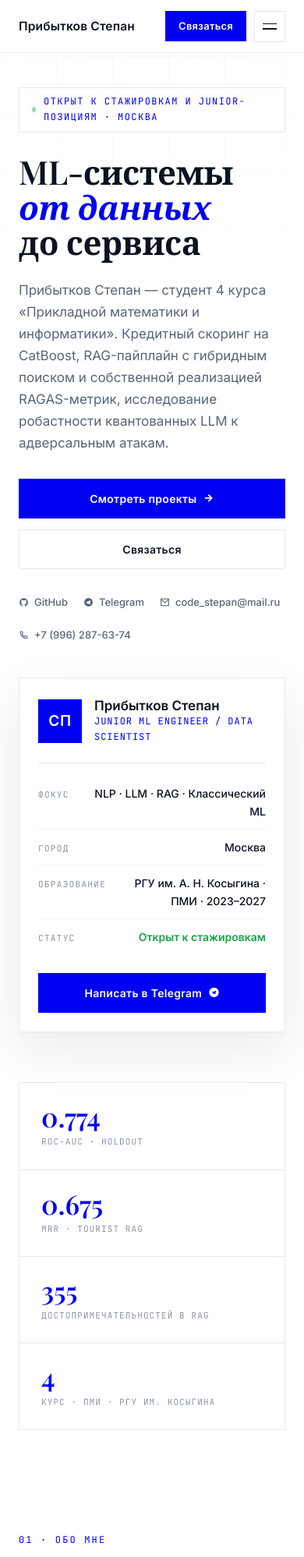
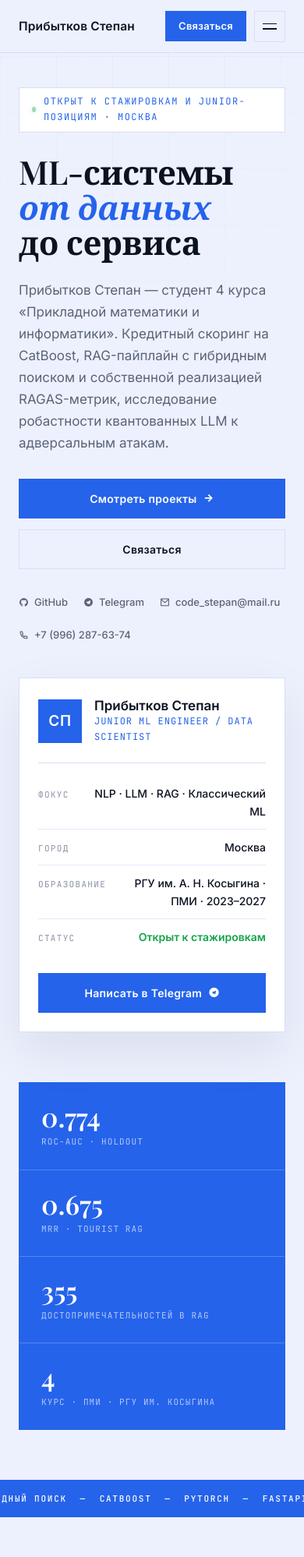
Before and after one commit to code-stepan/portfolio, a plain HTML site: page index.html in a window 390 px wide. Shown: the top 1997 px of the page at 78% size. Drawn offline with nearby package versions, Linux system fonts and the light colour scheme; a web font is replaced by a local one.

Commit message:
Больше синего в духе Nous Research: светло-синий фон, белые карточки, тикер-строка, метки [ 01 ], полоса метрик синим; мягкий синий #2563EB вместо ядовитого #0000F2
Co-authored-by: code-stepan <code-stepan@users.noreply.github.com>

```diff
--- a/css/style.css
+++ b/css/style.css
@@ -1,18 +1,18 @@
 /* ============================================================
    Portfolio — Прибытков Степан
-   Design system: white + blue, square corners, mono labels
+   Design system: light blue field, white cards, square corners
    ============================================================ */
 
 :root {
-  --bg: #FFFFFF;
-  --bg-alt: #F6F8FC;
-  --panel: #F6F8FC;
-  --panel-hover: #EEF2FA;
-  --border: #E3E8F2;
-  --border-soft: #EDF1F8;
-  --blue: #0000F2;
-  --blue-hover: #1A1AF5;
-  --blue-dim: rgba(0, 0, 242, 0.06);
+  --bg: #EDF1FE;
+  --bg-alt: #E4EAFF;
+  --panel: #FFFFFF;
+  --panel-hover: #F3F5FF;
+  --border: #D8DEF4;
+  --border-soft: #E4E9FA;
+  --blue: #2563EB;
+  --blue-hover: #1D4ED8;
+  --blue-dim: rgba(37, 99, 235, 0.07);
   --text: #0B1220;
   --muted: #5A6478;
   --faint: #8B93A7;
@@ -66,8 +66,8 @@ img { max-width: 100%; }
   pointer-events: none;
   z-index: 0;
   background-image:
-    linear-gradient(rgba(0, 0, 242, 0.035) 1px, transparent 1px),
-    linear-gradient(90deg, rgba(0, 0, 242, 0.035) 1px, transparent 1px);
+    linear-gradient(rgba(37, 99, 235, 0.05) 1px, transparent 1px),
+    linear-gradient(90deg, rgba(37, 99, 235, 0.05) 1px, transparent 1px);
   background-size: 72px 72px;
   mask-image: radial-gradient(ellipse 90% 60% at 50% 0%, black 0%, transparent 100%);
   -webkit-mask-image: radial-gradient(ellipse 90% 60% at 50% 0%, black 0%, transparent 100%);
@@ -124,10 +124,10 @@ img { max-width: 100%; }
   height: var(--nav-h);
   display: flex;
   align-items: center;
-  background: rgba(255, 255, 255, 0.9);
+  background: rgba(237, 241, 254, 0.88);
   backdrop-filter: blur(14px);
   -webkit-backdrop-filter: blur(14px);
-  border-bottom: 1px solid var(--border-soft);
+  border-bottom: 1px solid var(--border);
   transition: box-shadow 0.25s ease;
 }
 .navbar.scrolled { box-shadow: 0 1px 0 var(--border); }
@@ -223,7 +223,7 @@ img { max-width: 100%; }
   letter-spacing: 0.12em;
   color: var(--blue);
   border: 1px solid var(--border);
-  background: var(--bg);
+  background: var(--panel);
   padding: 8px 16px;
   border-radius: var(--radius);
   margin-bottom: 28px;
@@ -278,7 +278,7 @@ img { max-width: 100%; }
 /* ---------- Profile card ---------- */
 
 .profile-card {
-  background: var(--bg);
+  background: var(--panel);
   border: 1px solid var(--border);
   border-radius: var(--radius);
   padding: 32px;
@@ -347,9 +347,9 @@ img { max-width: 100%; }
 .stat-strip {
   display: grid;
   grid-template-columns: repeat(4, minmax(0, 1fr));
-  border: 1px solid var(--border);
+  border: 1px solid var(--blue);
   border-radius: var(--radius);
-  background: var(--bg);
+  background: var(--blue);
 }
 
 .stat-cell {
@@ -359,13 +359,13 @@ img { max-width: 100%; }
   gap: 6px;
   min-width: 0;
 }
-.stat-cell + .stat-cell { border-left: 1px solid var(--border); }
+.stat-cell + .stat-cell { border-left: 1px solid rgba(255, 255, 255, 0.22); }
 
 .stat-num {
   font-family: var(--font-display);
   font-size: 34px;
   font-weight: 600;
-  color: var(--blue);
+  color: #FFFFFF;
   line-height: 1;
 }
 .stat-label {
@@ -373,9 +373,46 @@ img { max-width: 100%; }
   font-size: 11px;
   text-transform: uppercase;
   letter-spacing: 0.1em;
-  color: var(--faint);
+  color: rgba(255, 255, 255, 0.65);
   overflow-wrap: anywhere;
   white-space: normal;
+}
+
+/* ---------- Marquee ticker (Nous style) ---------- */
+
+.marquee {
+  overflow: hidden;
+  background: var(--blue);
+  border-top: 1px solid var(--blue);
+  border-bottom: 1px solid var(--blue);
+  position: relative;
+  z-index: 1;
+}
+
+.marquee-track {
+  display: flex;
+  width: max-content;
+  animation: marquee 40s linear infinite;
+}
+
+.marquee-track span {
+  font-family: var(--font-mono);
+  font-size: 13px;
+  font-weight: 500;
+  text-transform: uppercase;
+  letter-spacing: 0.16em;
+  color: #FFFFFF;
+  white-space: nowrap;
+  padding: 14px 0;
+}
+
+@keyframes marquee {
+  from { transform: translateX(0); }
+  to { transform: translateX(-50%); }
+}
+
+@media (prefers-reduced-motion: reduce) {
+  .marquee-track { animation: none; }
 }
 
 /* ---------- Sections ---------- */
@@ -463,11 +500,11 @@ img { max-width: 100%; }
 }
 
 .feature-item {
-  background: var(--bg);
+  background: var(--panel);
   padding: 28px 26px;
   transition: background 0.25s;
 }
-.feature-item:hover { background: var(--panel); }
+.feature-item:hover { background: var(--panel-hover); }
 
 .feature-num {
   font-family: var(--font-mono);
@@ -494,7 +531,7 @@ img { max-width: 100%; }
 .skill-card {
   border: 1px solid var(--border);
   border-radius: var(--radius);
-  background: var(--bg);
+  background: var(--panel);
   padding: 24px;
   transition: border-color 0.25s, transform 0.25s;
 }
@@ -538,7 +575,7 @@ img { max-width: 100%; }
   letter-spacing: 0.1em;
   color: var(--muted);
   border: 1px solid var(--border);
-  background: var(--bg);
+  background: var(--panel);
   padding: 5px 12px;
   border-radius: var(--radius);
 }
@@ -623,7 +660,7 @@ img { max-width: 100%; }
 .project-card {
   border: 1px solid var(--border);
   border-radius: var(--radius);
-  background: var(--bg);
+  background: var(--panel);
   padding: 36px;
   transition: border-color 0.25s;
 }
@@ -734,7 +771,7 @@ img { max-width: 100%; }
   border-bottom: 1px solid var(--border);
   transition: background 0.2s;
 }
-.edu-row:hover { background: rgba(0, 0, 242, 0.02); }
+.edu-row:hover { background: rgba(37, 99, 235, 0.03); }
 
 .edu-main h3 { font-size: 17px; font-weight: 600; margin-bottom: 4px; }
 .edu-main p { font-size: 14px; color: var(--muted); }
@@ -763,7 +800,7 @@ img { max-width: 100%; }
   gap: 16px;
   border: 1px solid var(--border);
   border-radius: var(--radius);
-  background: var(--bg);
+  background: var(--panel);
   padding: 18px 22px;
   transition: border-color 0.2s, transform 0.2s;
 }
@@ -804,7 +841,7 @@ img { max-width: 100%; }
 
 .form-field input,
 .form-field textarea {
-  background: var(--bg);
+  background: var(--panel);
   border: 1px solid var(--border);
   border-radius: var(--radius);
   padding: 13px 15px;
@@ -910,7 +947,7 @@ img { max-width: 100%; }
   display: flex;
   align-items: center;
   justify-content: center;
-  background: var(--bg);
+  background: var(--panel);
   border: 1px solid var(--border);
   border-radius: var(--radius);
   color: var(--text);
@@ -927,7 +964,7 @@ img { max-width: 100%; }
 @media (max-width: 1100px) {
   .stat-strip { grid-template-columns: repeat(2, minmax(0, 1fr)); }
   .stat-cell:nth-child(3) { border-left: none; }
-  .stat-cell:nth-child(n+3) { border-top: 1px solid var(--border); }
+  .stat-cell:nth-child(n+3) { border-top: 1px solid rgba(255, 255, 255, 0.22); }
 }
 
 @media (max-width: 1024px) {
@@ -964,7 +1001,8 @@ img { max-width: 100%; }
   .profile-card { padding: 24px; }
   .stat-strip { grid-template-columns: 1fr; }
   .stat-cell { border-left: none !important; }
-  .stat-cell + .stat-cell { border-top: 1px solid var(--border); }
+  .stat-cell + .stat-cell { border-top: 1px solid rgba(255, 255, 255, 0.22); }
+  .marquee-track span { font-size: 11px; }
   .skill-cards { grid-template-columns: 1fr; }
   .feature-grid { grid-template-columns: 1fr; }
   .research-card { padding: 24px; }
--- a/index.html
+++ b/index.html
@@ -21,7 +21,7 @@
 
   <link href="https://cdn.jsdelivr.net/npm/remixicon@4.2.0/fonts/remixicon.css" rel="stylesheet">
 
-  <link rel="stylesheet" href="css/style.css?v=3">
+  <link rel="stylesheet" href="css/style.css?v=5">
 </head>
 <body>
 
@@ -94,11 +94,17 @@
           <div class="stat-cell"><span class="stat-num">4</span><span class="stat-label">курс · ПМИ · РГУ им. Косыгина</span></div>
         </div>
       </div>
-    </section>
+      </section>
+
+    <div class="marquee" aria-hidden="true">
+      <div class="marquee-track">
+        <span>NLP &nbsp;—&nbsp; LLM &nbsp;—&nbsp; RAG &nbsp;—&nbsp; ГИБРИДНЫЙ ПОИСК &nbsp;—&nbsp; CATBOOST &nbsp;—&nbsp; PYTORCH &nbsp;—&nbsp; FASTAPI &nbsp;—&nbsp; DOCKER &nbsp;—&nbsp; SHAP &nbsp;—&nbsp; РЕРАНКИНГ &nbsp;—&nbsp; CHROMA &nbsp;—&nbsp; QWEN2.5 &nbsp;—&nbsp; КВАНТОВАНИЕ &nbsp;—&nbsp; ДИСТИЛЛЯЦИЯ &nbsp;—&nbsp;</span><span>NLP &nbsp;—&nbsp; LLM &nbsp;—&nbsp; RAG &nbsp;—&nbsp; ГИБРИДНЫЙ ПОИСК &nbsp;—&nbsp; CATBOOST &nbsp;—&nbsp; PYTORCH &nbsp;—&nbsp; FASTAPI &nbsp;—&nbsp; DOCKER &nbsp;—&nbsp; SHAP &nbsp;—&nbsp; РЕРАНКИНГ &nbsp;—&nbsp; CHROMA &nbsp;—&nbsp; QWEN2.5 &nbsp;—&nbsp; КВАНТОВАНИЕ &nbsp;—&nbsp; ДИСТИЛЛЯЦИЯ &nbsp;—&nbsp;</span>
+      </div>
+    </div>
 
     <section class="section" id="about">
       <div class="container">
-        <div class="section-index" data-reveal>01 · ОБО МНЕ</div>
+        <div class="section-index" data-reveal>[ 01 · ОБО МНЕ ]</div>
         <h2 class="section-title" data-reveal>Строю ML-системы<br><em>от данных до сервиса</em></h2>
         <div class="about-grid" data-reveal>
           <div class="about-text">
@@ -125,7 +131,7 @@
 
     <section class="section" id="skills">
       <div class="container">
-        <div class="section-index" data-reveal>02 · НАВЫКИ</div>
+        <div class="section-index" data-reveal>[ 02 · НАВЫКИ ]</div>
         <h2 class="section-title" data-reveal>Инструменты <em>и технологии</em></h2>
         <div class="skill-cards" data-reveal>
           <div class="skill-card"><h3>Языки и данные</h3><p>Python · SQL · PostgreSQL · Pandas · NumPy</p></div>
@@ -142,7 +148,7 @@
 
     <section class="section" id="research">
       <div class="container">
-        <div class="section-index" data-reveal>03 · НАУЧНАЯ РАБОТА</div>
+        <div class="section-index" data-reveal>[ 03 · НАУЧНАЯ РАБОТА ]</div>
         <h2 class="section-title" data-reveal>Робастность квантованных <em>и дистиллированных моделей</em></h2>
         <div class="research-card" data-reveal>
           <div class="research-meta">
@@ -173,7 +179,7 @@
 
     <section class="section" id="projects">
       <div class="container">
-        <div class="section-index" data-reveal>04 · ПРОЕКТЫ</div>
+        <div class="section-index" data-reveal>[ 04 · ПРОЕКТЫ ]</div>
         <h2 class="section-title" data-reveal>Избранные <em>проекты</em></h2>
         <div class="filter-bar" data-reveal>
           <button class="filter-btn active" data-filter="all">Все</button>
@@ -234,7 +240,7 @@
 
     <section class="section" id="education">
       <div class="container">
-        <div class="section-index" data-reveal>05 · ОБРАЗОВАНИЕ</div>
+        <div class="section-index" data-reveal>[ 05 · ОБРАЗОВАНИЕ ]</div>
         <h2 class="section-title" data-reveal>Университет <em>и курсы</em></h2>
         <div class="edu-list" data-reveal>
           <div class="edu-row">
@@ -259,7 +265,7 @@
 
     <section class="section" id="contact">
       <div class="container">
-        <div class="section-index" data-reveal>06 · КОНТАКТЫ</div>
+        <div class="section-index" data-reveal>[ 06 · КОНТАКТЫ ]</div>
         <h2 class="section-title" data-reveal>Давайте <em>поработаем вместе</em></h2>
         <p class="section-desc" data-reveal>Ищу стажировку или Junior-позицию в области ML, NLP и Data Science. Отвечаю быстро — пишите в Telegram или на почту.</p>
         <div class="contact-grid" data-reveal>
@@ -298,6 +304,6 @@
 
   <button class="back-to-top" id="back-to-top" aria-label="Наверх"><i class="ri-arrow-up-line"></i></button>
 
-  <script src="js/main.js?v=3"></script>
+  <script src="js/main.js?v=5"></script>
 </body>
 </html>
```
Also changed, not shown: 1 other file.
